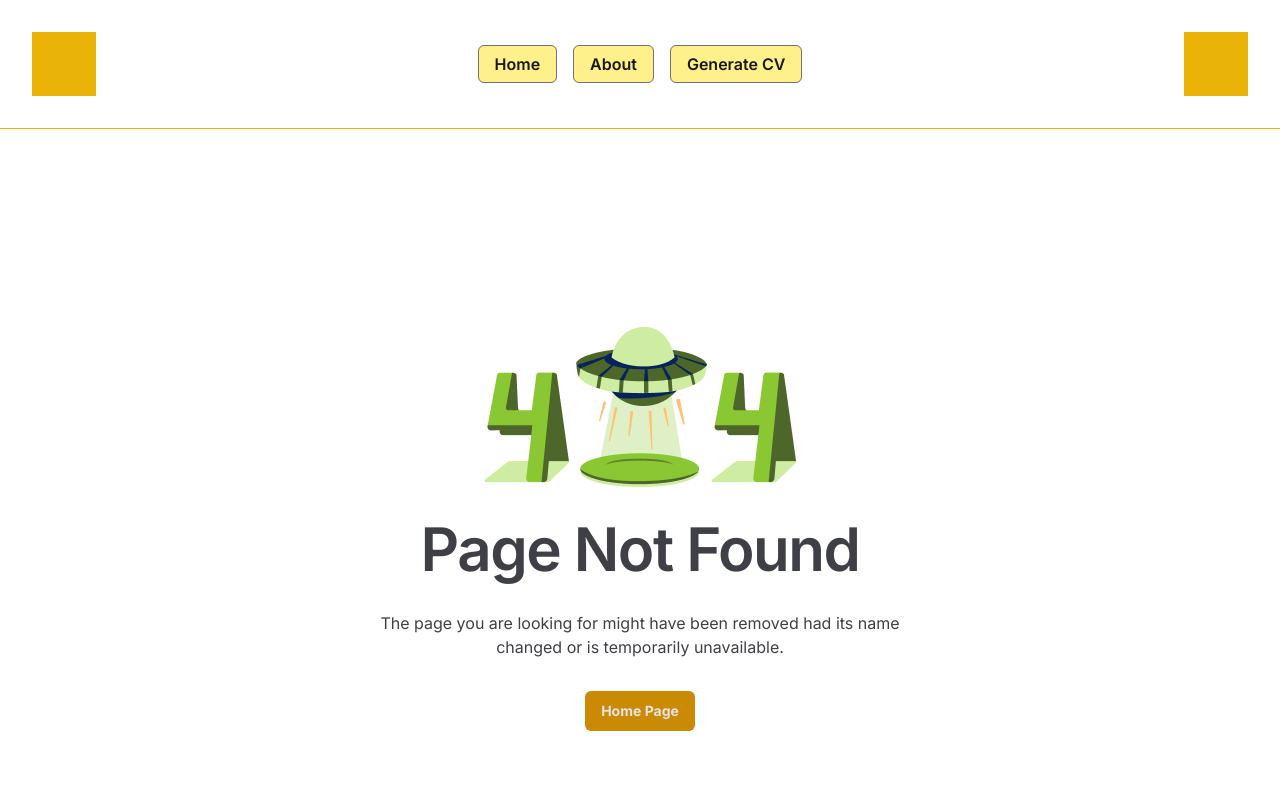
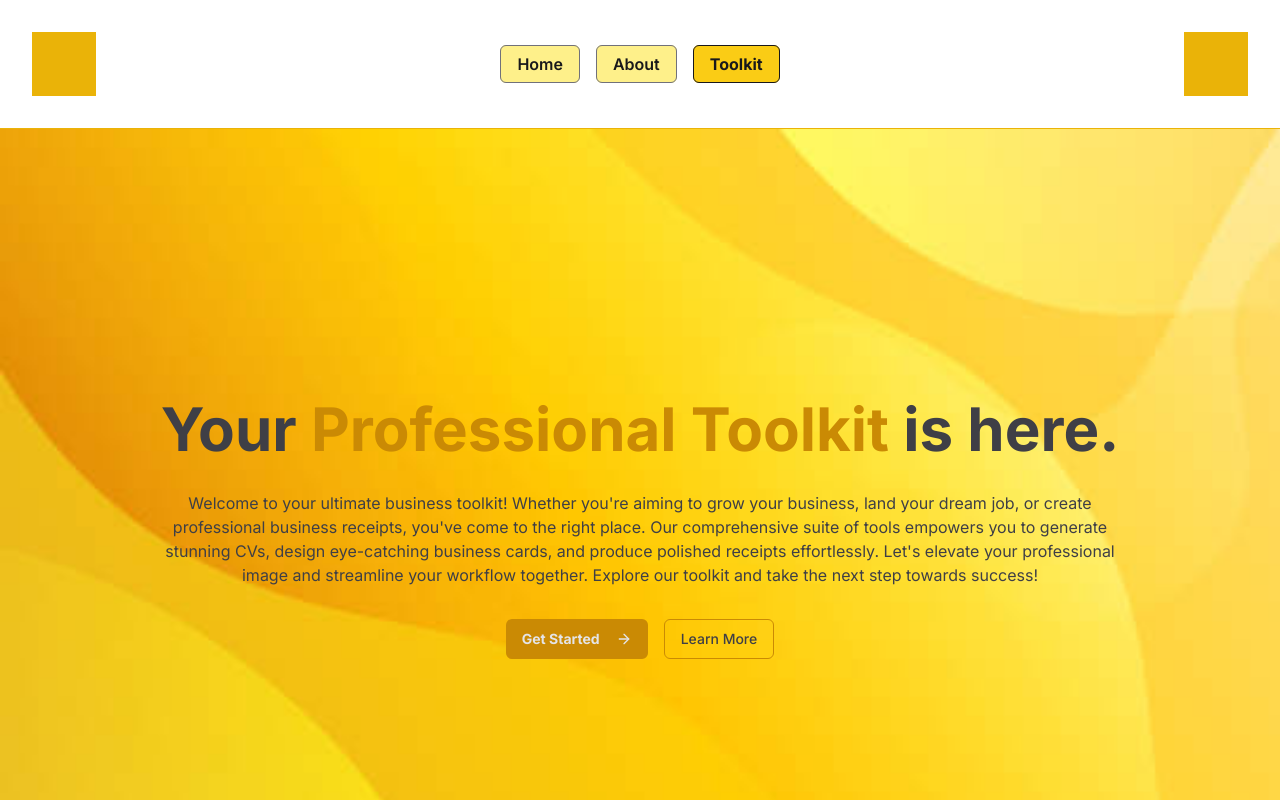
Before and after one commit to sheraz4196/twisto, a Next.js app: page /toolkit in a window 1280 px wide. Before the commit this address had no page. Shown: the top 800 px of the page. Built offline with nearby package versions, Linux system fonts and the light colour scheme.

Commit message:
feat: new toolkit page

```diff
--- a/app/_components/header/navbar.tsx
+++ b/app/_components/header/navbar.tsx
@@ -13,8 +13,8 @@ export default function Navbar() {
       link: '/about',
     },
     {
-      name: 'Generate CV',
-      link: '/generate-cv',
+      name: 'Toolkit',
+      link: '/toolkit',
     },
   ];
   return (
--- /dev/null
+++ b/app/_components/toolkit-page/toolkit-hero.tsx
@@ -0,0 +1,34 @@
+import { Button } from '@/components/ui/button';
+import { ArrowRight } from 'lucide-react';
+import Link from 'next/link';
+
+export default function ToolkitHero() {
+  return (
+    <section className="background-one flex min-h-screen items-center justify-center">
+      <div className="flex flex-col gap-2 p-2 text-center text-zinc-700 md:gap-4 md:p-4 lg:max-w-5xl lg:gap-8 lg:p-8">
+        <h1 className="text-xl font-bold md:text-3xl lg:text-6xl">
+          Your <span className="text-primary-600">Professional Toolkit</span> is here.
+        </h1>
+        <p className="text-xs text-zinc-700 sm:text-sm lg:text-base">
+          Welcome to your ultimate business toolkit! Whether you&apos;re aiming to grow your
+          business, land your dream job, or create professional business receipts, you&apos;ve come
+          to the right place. Our comprehensive suite of tools empowers you to generate stunning
+          CVs, design eye-catching business cards, and produce polished receipts effortlessly.
+          Let&apos;s elevate your professional image and streamline your workflow together. Explore
+          our toolkit and take the next step towards success!
+        </p>
+        <div className="flex items-center justify-center gap-4 font-semibold">
+          <Link href={'/intro'}>
+            <Button className="flex items-center gap-4">
+              <p>Get Started</p>
+              <ArrowRight className="h-4 w-4 text-current" />
+            </Button>
+          </Link>
+          <Link href={'/about'}>
+            <Button variant={'destructive'}>Learn More</Button>
+          </Link>
+        </div>
+      </div>
+    </section>
+  );
+}
--- a/app/globals.css
+++ b/app/globals.css
@@ -127,3 +127,7 @@ header,
 footer {
   /* display: none !important; */
 }
+.background-one {
+  background-image: url('../public/background_one.jpg');
+  background-size: cover;
+}
--- /dev/null
+++ b/app/toolkit/page.tsx
@@ -0,0 +1,9 @@
+import ToolkitHero from '../_components/toolkit-page/toolkit-hero';
+
+export default function Toolkit() {
+  return (
+    <>
+      <ToolkitHero />
+    </>
+  );
+}
```
Also changed, not shown: app/toolkit/generate-cv/_components/display-panel.tsx (renamed from app/generate-cv/_components/display-panel.tsx), app/toolkit/generate-cv/create/page.tsx (renamed from app/generate-cv/create/page.tsx), app/toolkit/generate-cv/page.tsx (renamed from app/generate-cv/page.tsx), app/toolkit/intro/page.tsx (added), public/background_one.jpg (added).
